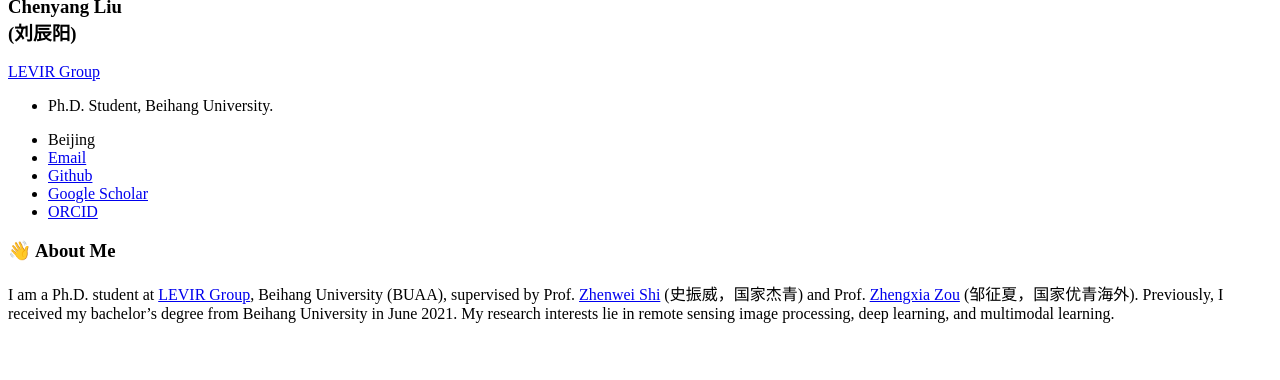
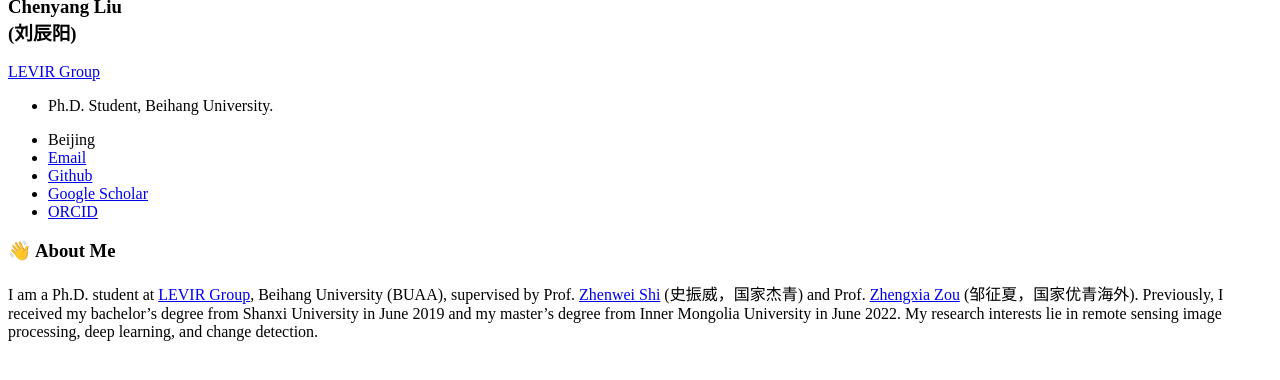
Before and after one commit to zmoka-zht/zmoka-zht.github.io, a Jekyll site: the page built from _pages/includes/intro.md, in a window 1280 px wide, cut to the strip 493-873 px from the top of the page. Built offline with Jekyll 4.4.1, drawn with Linux system fonts in a browser that asks for light colours; our own code applies the rules of GitHub Pages for plain Markdown files.

Commit message:
Update intro.md

```diff
--- a/_pages/includes/intro.md
+++ b/_pages/includes/intro.md
@@ -1,2 +1,2 @@
 # 👋 About Me
-I am a Ph.D. student at [LEVIR Group](https://levir.buaa.edu.cn/), Beihang University (BUAA), supervised by Prof. [Zhenwei Shi](https://scholar.google.com.hk/citations?user=kNhFWQIAAAAJ&hl=en&oi=ao) (史振威，国家杰青) and Prof. [Zhengxia Zou](https://scholar.google.com.hk/citations?user=DzwoyZsAAAAJ&hl=en&oi=ao) (邹征夏，国家优青海外). Previously, I received my bachelor’s degree from Beihang University in June 2021. My research interests lie in remote sensing image processing, deep learning, and multimodal learning.
+I am a Ph.D. student at [LEVIR Group](https://levir.buaa.edu.cn/), Beihang University (BUAA), supervised by Prof. [Zhenwei Shi](https://scholar.google.com.hk/citations?user=kNhFWQIAAAAJ&hl=en&oi=ao) (史振威，国家杰青) and Prof. [Zhengxia Zou](https://scholar.google.com.hk/citations?user=DzwoyZsAAAAJ&hl=en&oi=ao) (邹征夏，国家优青海外). Previously, I received my bachelor’s degree from Shanxi University in June 2019 and my master's degree from Inner Mongolia University in June 2022. My research interests lie in remote sensing image processing, deep learning, and change detection.
```
